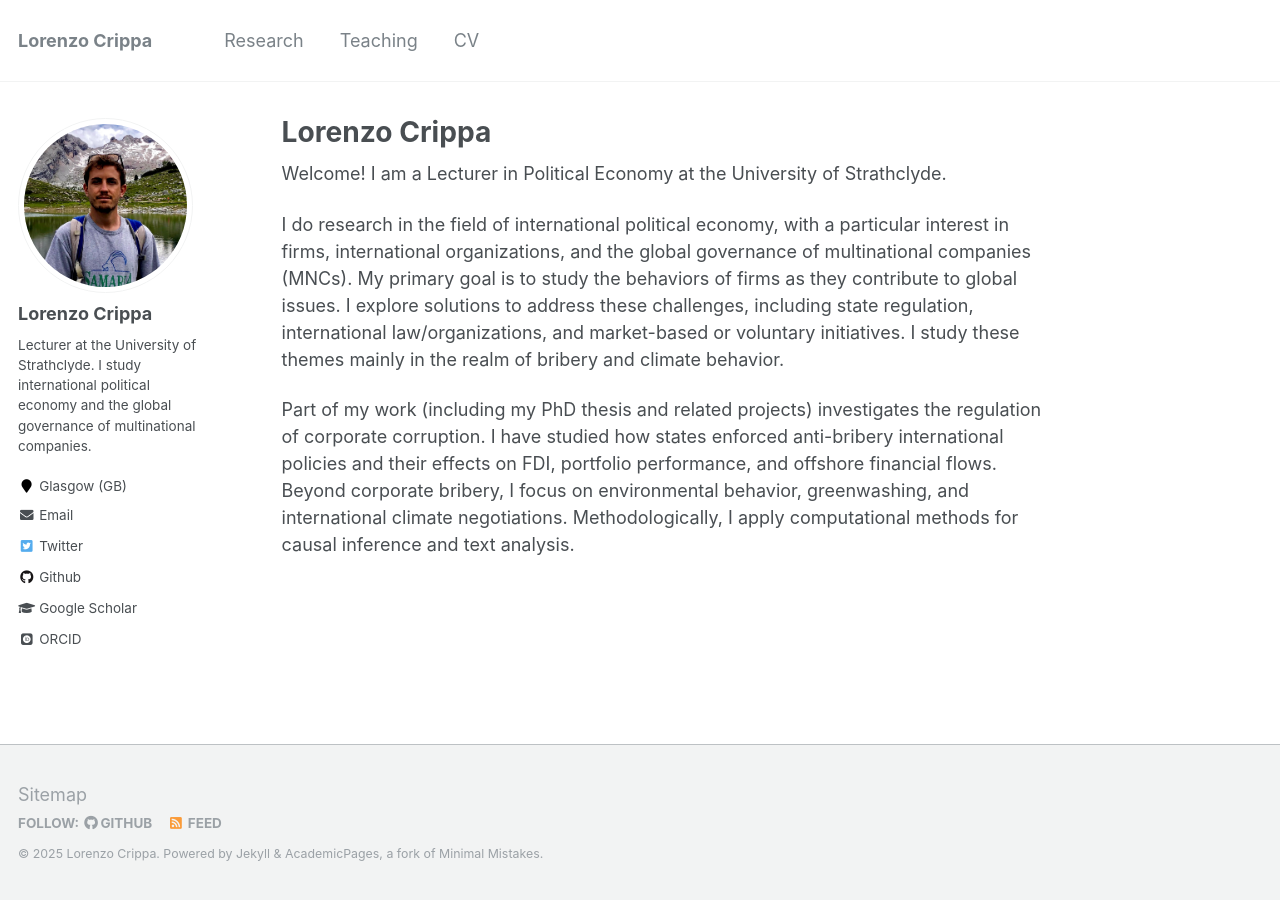
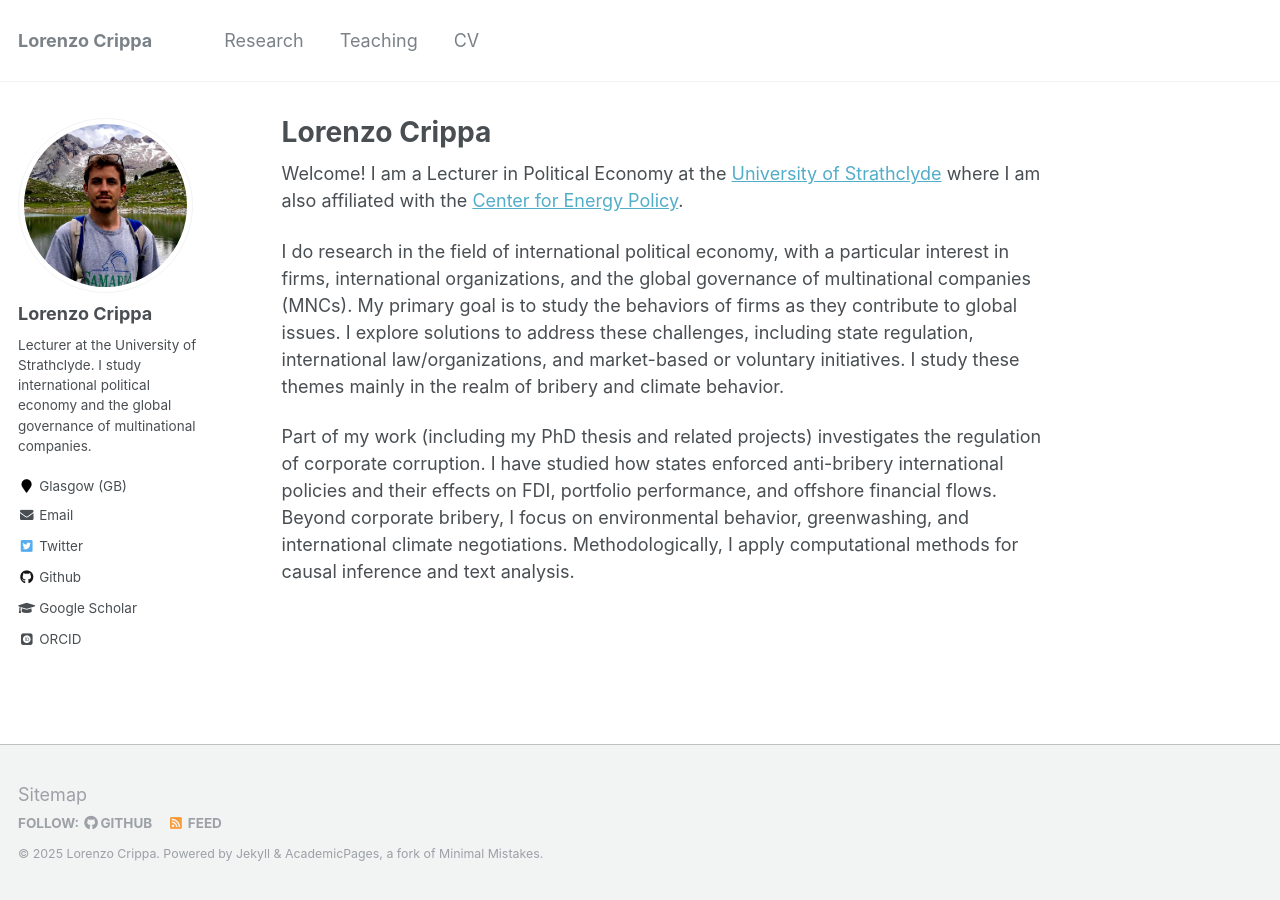
Before and after one commit to lorenzo-crippa/lorenzo-crippa.github.io, a Jekyll site: the page built from _pages/about.md, in a window 1280 px wide. Built offline with Jekyll 4.4.1, drawn with Linux system fonts in a browser that asks for light colours; some web fonts are replaced.

Commit message:
Update about.md

```diff
--- a/_pages/about.md
+++ b/_pages/about.md
@@ -7,7 +7,7 @@ redirect_from:
   - /about.html
 ---
 
-Welcome! I am a Lecturer in Political Economy at the University of Strathclyde.
+Welcome! I am a Lecturer in Political Economy at the [University of Strathclyde](https://pureportal.strath.ac.uk/en/persons/lorenzo-crippa) where I am also affiliated with the [Center for Energy Policy](https://www.strath.ac.uk/humanities/centreforenergypolicy/).
 
 I do research in the field of international political economy, with a particular interest in firms, international organizations, and the global governance of multinational companies (MNCs). My primary goal is to study the behaviors of firms as they contribute to global issues. I explore solutions to address these challenges, including state regulation, international law/organizations, and market-based or voluntary initiatives. I study these themes mainly in the realm of bribery and climate behavior.
 
```
